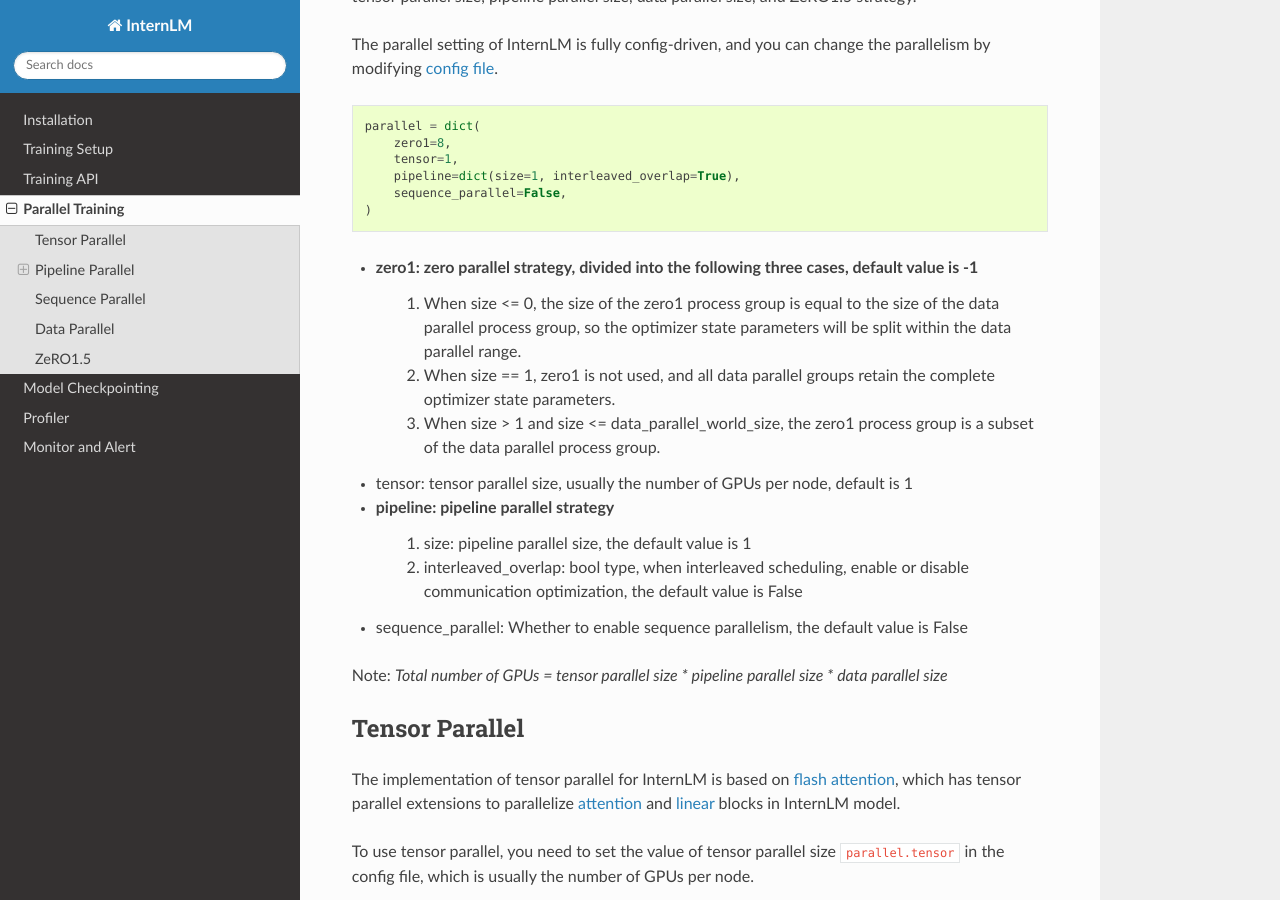
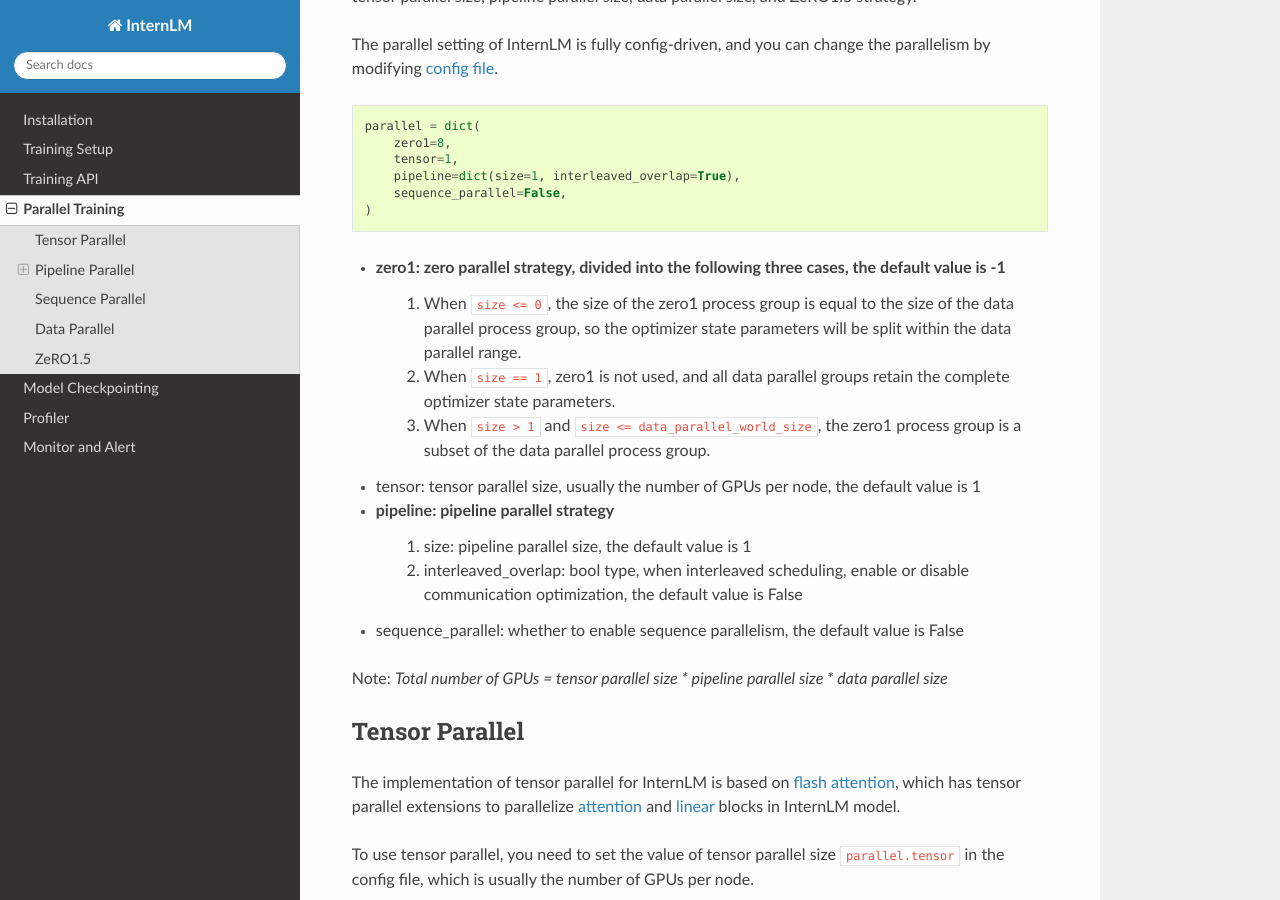
Before and after one commit to InternLM/InternLM, a Sphinx documentation site: the page built from doc/code-docs/source/parallel.rst, in a window 1280 px wide and 900 px high, scrolled down 223 px. Built offline with Sphinx 7.4.7 and the Read the Docs theme 2.0.0, drawn with Linux system fonts in a browser that asks for light colours.

Commit message:
fix reST format

```diff
--- a/doc/code-docs/source/parallel.rst
+++ b/doc/code-docs/source/parallel.rst
@@ -19,15 +19,15 @@
         sequence_parallel=False,
     )
 
-- zero1: zero parallel strategy, divided into the following three cases, default value is -1
-    #. When size <= 0, the size of the zero1 process group is equal to the size of the data parallel process group, so the optimizer state parameters will be split within the data parallel range.
-    #. When size == 1, zero1 is not used, and all data parallel groups retain the complete optimizer state parameters.
-    #. When size > 1 and size <= data_parallel_world_size, the zero1 process group is a subset of the data parallel process group.
-- tensor: tensor parallel size, usually the number of GPUs per node, default is 1
+- zero1: zero parallel strategy, divided into the following three cases, the default value is -1
+    #. When ``size <= 0``, the size of the zero1 process group is equal to the size of the data parallel process group, so the optimizer state parameters will be split within the data parallel range.
+    #. When ``size == 1``, zero1 is not used, and all data parallel groups retain the complete optimizer state parameters.
+    #. When ``size > 1`` and ``size <= data_parallel_world_size``, the zero1 process group is a subset of the data parallel process group.
+- tensor: tensor parallel size, usually the number of GPUs per node, the default value is 1
 - pipeline: pipeline parallel strategy
     #. size: pipeline parallel size, the default value is 1
     #. interleaved_overlap: bool type, when interleaved scheduling, enable or disable communication optimization, the default value is False
-- sequence_parallel: Whether to enable sequence parallelism, the default value is False
+- sequence_parallel: whether to enable sequence parallelism, the default value is False
 
 Note: `Total number of GPUs = tensor parallel size * pipeline parallel size * data parallel size`
 
```
